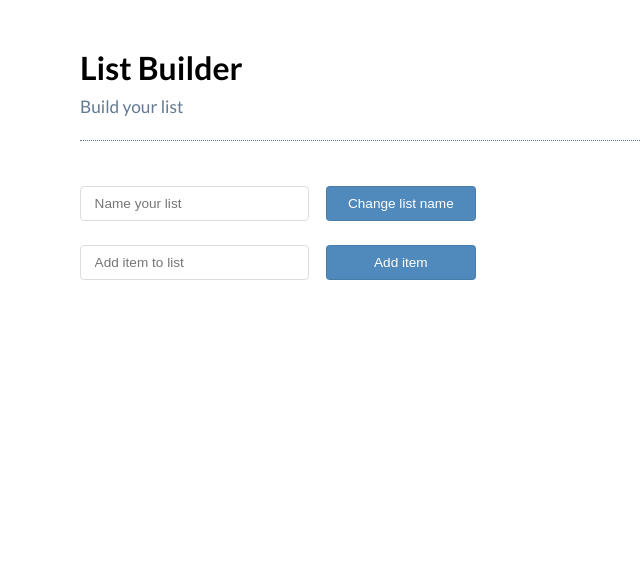
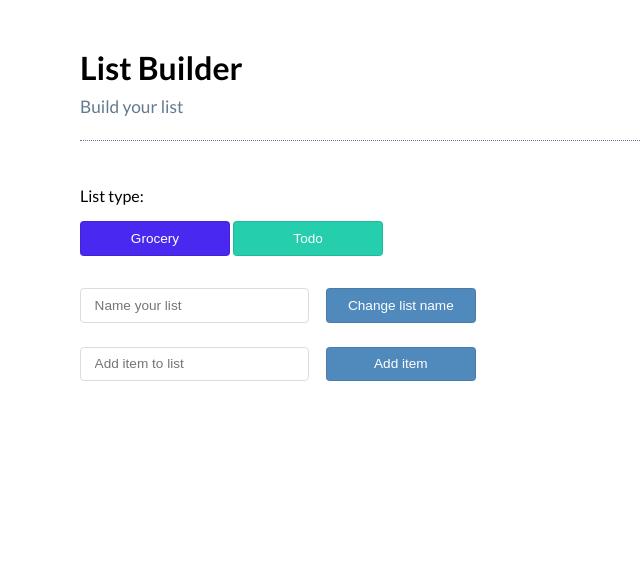
Before and after one commit to ErikStenmark/JS-list-creator, a PHP site: page / in a window 1280 px wide. Shown: the part 46-633 px from the top of the page, without its empty margins (0-640 px from the left). Run offline with PHP 8.4, Linux system fonts and the light colour scheme; the visitor is signed in with stand-in values (Sample User, id 1); a stand-in replaces the project's code that opens the database connection.

Commit message:
Option to choose list type

```diff
--- a/class/Listmapper.php
+++ b/class/Listmapper.php
@@ -16,27 +16,33 @@ class Listmapper {
 		$data['datetime'] = $datetime;
 
 		// Create list with list name
-		if ($value['type'] == 'name') {
-			$data['name'] = $value['name'];						// Get list name
+		if ($value['method'] == 'name') {
+      if(isset($value['type'])) {
+        $data['type'] = $value['type'];
+      }
+			$data['name'] = $value['name'];						        // Get list name
 			$data['id'] = $this->db->insert('lists', $data);	// Add list to DB
-			$listobject = new Checklist($data);					// Create list object
+			$listobject = new Checklist($data);					      // Create list object
 		}
 
 		// Create list with list item
-		if ($value['type'] == 'item') {
-
+		if ($value['method'] == 'item') {
+			if (isset($value['listType']) && $value['listType'] == 'grocery') {
+        $data['type'] = 'grocery';
+        $data['name'] = 'Grocery list';
+      }
 			// Create List
 			$data['id'] = $this->db->insert('lists', $data);	// Add unnamed list to DB
-			$listobject = new Checklist($data);					// Create list object
+			$listobject = new Checklist($data);					      // Create list object
 
 			// Add item
-			unset($data['datetime']);							// Datetime cannot be set to listitems table
-			unset($data['id']);									// Unsets list ID for adding item
+			unset($data['datetime']);							            // Datetime cannot be set to listitems table
+			unset($data['id']);									              // Unsets list ID for adding item
 			$listobject = $this->add_item($listobject, $value);
 		}
 
 		// Create list with both list name and item
-		if ($value['type'] == 'both'){
+		if ($value['method'] == 'both'){
 			$data['name'] = $value['listname'];
 			$data['id'] = $this->db->insert('lists', $data);
 			$listobject = new Checklist($data);
--- a/css/style.css
+++ b/css/style.css
@@ -16,6 +16,10 @@ body {
 .wrapper {
    min-height:100%;
    position:relative;
+}
+
+button:hover {
+  box-shadow: 2px 2px 10px gray;
 }
 
 /*********
@@ -110,6 +114,23 @@ body {
 
 h1 {
   margin-bottom: 0;
+}
+
+.listTypeSelect {
+  margin-bottom: 2em;
+  display: block;
+}
+
+.listTypeSelect p {
+  margin-bottom: 1em;
+}
+
+.listTypeSelect button {
+  background-color: #4928ef;
+}
+
+.listTypeSelect button + button {
+  background-color: #25ceac;
 }
 
 .nameDisplay, .listName {
--- a/index.php
+++ b/index.php
@@ -13,12 +13,23 @@ include 'inc/head.php';
     <?php include 'inc/navbar.php'; ?>
     <content>
       <div class="container">
+
         <h1>List Builder</h1>
         <p>Build your list</p>
+
+        <div class="listTypeSelect">
+          <p>List type:</p>
+          <button id="grocery">Grocery</button>
+          <button id="todo">Todo</button>
+        </div>
+
+        <!-- Edit list name input -->
         <span class="nameEdit" style="display: block">
           <input type="text" id="listName" placeholder="Name your list">
           <button id="listNameButton">Change list name</button>
         </span>
+
+        <!-- Display named list name -->
         <span class="nameDisplay" style="display: none; width: auto"><?
           ?><span class="listName" style="font-size: 1.5em"><?php
             if(isset($_SESSION['list'])) { echo $_SESSION['list']->getName(); }
@@ -26,7 +37,9 @@ include 'inc/head.php';
           ?><a href="#"><img class="editNameIcon" src="img/edit.png"></a><?
           ?><a href="#"><img class="delListIcon" src="img/del.png"></a><?
         ?></span>
-        <div>
+
+        <!-- List div -->
+        <div class="list" <? if (isset($_SESSION['list'])) { echo 'id="'.$_SESSION['list']->getListType().'"'; } ?>>
           <ul class="list">
             <?php
               if(isset($_SESSION['list'])) {
@@ -41,12 +54,20 @@ include 'inc/head.php';
             ?>
           </ul>
         </div>
+
+        <!-- Add item div -->
           <div>
-          <input type="text" class="addItemInput" oninput="getSuggestions()" onfocus="getSuggestions()" placeholder="Add item to list">
-          <button class="addItemButton">Add item</button>
+            <input type="text"
+                   class="addItemInput"
+
+                   placeholder="Add item to list">
+
+            <button class="addItemButton">Add item</button>
           </div>
         <div id="suggestionList"></div>
-      </div>
+
+
+      </div> <!-- End of Container -->
     </content>
     <?php include 'inc/footer.php'; ?>
   </div> <!-- End of Wrapper -->
--- a/js/func.js
+++ b/js/func.js
@@ -20,9 +20,15 @@ function ajax(action, arg){
 	} else if (action == 'ul') {
 		var vars = "item=" + JSON.stringify({name:arg, position:lis.length});
 
+  // Adding item with listType grocery (creates list if needed)
+  } else if(action == 'addGroceryItem') {
+    var vars = "groceryItem=" + JSON.stringify({name:arg, position:lis.length});
+
 	// Adding name and item
 	} else if (action == 'both') {
-		var vars = "both=" + JSON.stringify({listname:arg[0], itemname:arg[1], position:lis.length});
+		var vars = "both=" + JSON.stringify({listname:arg[0],
+                                         itemname:arg[1],
+                                         position:lis.length});
 
 	// Moving items
 	} else if (action == 'up') {
@@ -70,6 +76,12 @@ function ajax(action, arg){
         addItem(obj['itemname']);
       }
 
+      // Creating grocery list or adding item
+      if (action == 'addGroceryItem') {
+        addItem(return_data);
+      }
+
+      // Creates ul in suggestion list and adds suggestions as li
       if (action == 'suggest') {
         var obj = JSON.parse(return_data);
         if(obj.length > 0) {
@@ -79,8 +91,8 @@ function ajax(action, arg){
         }
         var options ='<ul>';
         for (let i = 0; i < obj.length; i++) {
-          // options += '<option value="' +obj[i].name+ '"><a href="#" class="delsuggestion" id="'+obj[i].id+'">del</a></option>';
-          options += '<li id="'+obj[i].id+'" name="'+obj[i].name+'">' +obj[i].name+ '<a class="delsuggestion" id="'+obj[i].id+'">del</a></li>';
+          options += '<li id="'+obj[i].id+'" name="'+obj[i].name+'">' +obj[i].name+
+                     '<a class="delsuggestion" id="'+obj[i].id+'">del</a></li>';
         }
         options += '</ul>';
         suggestionList.innerHTML = options;
@@ -190,3 +202,11 @@ function toggleNameEdit(bool) {
     displayNameField.style.display = 'block';
   }
 }
+
+function toggleTypeEdit(bool) {
+  if (bool == true) {
+    listTypeDiv.style.display = 'block';
+  } else {
+    listTypeDiv.style.display = 'none';
+  }
+}
--- a/js/list.js
+++ b/js/list.js
@@ -1,5 +1,6 @@
 const body = document.querySelector('body');
 
+const listTypeDiv = document.querySelector('div.listTypeSelect');
 const editNameField = document.querySelector('span.nameEdit');
 const editNameInput = editNameField.querySelector('#listName');
 const editNameButton = editNameField.querySelector('#listNameButton');
@@ -10,18 +11,45 @@ const delListIcon = document.querySelector('img.delListIcon');
 const addItemInput = document.querySelector('input.addItemInput');
 const suggestionList = document.getElementById('suggestionList');
 const addItemButton = document.querySelector('button.addItemButton');
+const listDiv = document.querySelector('div.list');
 const listUl = document.querySelector('ul.list');
 const lis = listUl.children;
 
+// Get type of list on loading saved list
+// listDiv gets id from PHP object
+let listType;
+if (listDiv.id != '') {
+  listType = listDiv.id;
+  if (listType == 'grocery') {
+    addSuggestAttributes();
+  }
+}
+
+// Adding list item buttons for existing list items
+for (let i = 0; i < lis.length; i++) {
+  attachListItemButtons(lis[i]);
+}
 
 // Hide name editing on already named list
 if (nameSpan.textContent != '') {
   toggleNameEdit(false);
+  toggleTypeEdit(false);
   addItemInput.focus();
 } else {
   editNameInput.focus();
 }
 
+// New list type selection listener
+listTypeDiv.addEventListener('click', (e) => {
+  if (e.target.id == 'grocery') {
+    listType = 'grocery';
+    addSuggestAttributes();
+    nameList('Grocery list');
+  } else {
+    listType = 'todo';
+  }
+  toggleTypeEdit(false);
+});
 
 // Name list button event listener
 editNameButton.addEventListener('click', () => {
@@ -32,12 +60,8 @@ editNameButton.addEventListener('click', () => {
       ajax('editname', editNameInput.value);
     }
   }
+  toggleTypeEdit(false);
 });
-
-// Adding list item buttons for existing list items
-for (let i = 0; i < lis.length; i++) {
-  attachListItemButtons(lis[i]);
-}
 
 // Click listener for list name buttons
 displayNameField.addEventListener('click', (event) => {
@@ -79,13 +103,18 @@ addItemButton.addEventListener('click', () => {
           nameSpan.textContent = 'unnamed';
           toggleNameEdit(false);
         }
-      ajax('ul', addItemInput.value);
+      if (listType == 'grocery') {
+        ajax('addGroceryItem', addItemInput.value);
+      } else {
+        ajax('ul', addItemInput.value);
+      }
     }
     suggestionList.innerHTML = '';
     suggestionList.style.display = 'none';
     addItemInput.value = '';
     addItemInput.focus();
   }
+  toggleTypeEdit(false);
 });
 
 // Click listener for list item buttons and check boxes
@@ -134,21 +163,6 @@ listUl.addEventListener('click', (event) => {
     updateListButtons();
   }
 });
-
-// Shows suggestions for item input when item input has some value
-function getSuggestions() {
-  if (addItemInput.value == '') {
-    suggestionList.innerHTML = '';
-    hideSuggestions();
-  } else {
-    ajax('suggest', addItemInput.value);
-  }
-}
-
-// Hides suggestions
-function hideSuggestions() {
-  suggestionList.style.display = 'none';
-}
 
 // When "unfocusing" from item input or suggestion list
 body.addEventListener('click', (e) => {
@@ -243,3 +257,28 @@ addItemInput.addEventListener('keydown', (e) => {
     }
   }
 });
+
+// Shows suggestions for item input when item input has some value
+function getSuggestions() {
+  if (addItemInput.value == '') {
+    suggestionList.innerHTML = '';
+    hideSuggestions();
+  } else {
+    ajax('suggest', addItemInput.value);
+  }
+}
+
+// Hides suggestions
+function hideSuggestions() {
+  suggestionList.style.display = 'none';
+}
+
+// Adds suggest functionality to item input (only used with grocery mode)
+function addSuggestAttributes() {
+    var att1 = document.createAttribute("oninput");
+    var att2 = document.createAttribute("onfocus");
+    att1.value = "getSuggestions()";
+    att2.value = "getSuggestions()";
+    addItemInput.setAttributeNode(att1);
+    addItemInput.setAttributeNode(att2);
+}
--- a/mylists.php
+++ b/mylists.php
@@ -16,6 +16,8 @@ include 'inc/head.php';
 							echo '<a href="index.php?listid='.$list['id'].'">'.$list['name'].'</a>';
 							echo '&nbsp';
 							echo $list['datetime'];
+              echo '&nbsp';
+              echo $list['type'];
 							echo '</li>';
 						}
 					?>
```
Also changed, not shown: class/Checklist.php (+8 -1 lines), inc/listdatahandler.php (+25 -5 lines).
